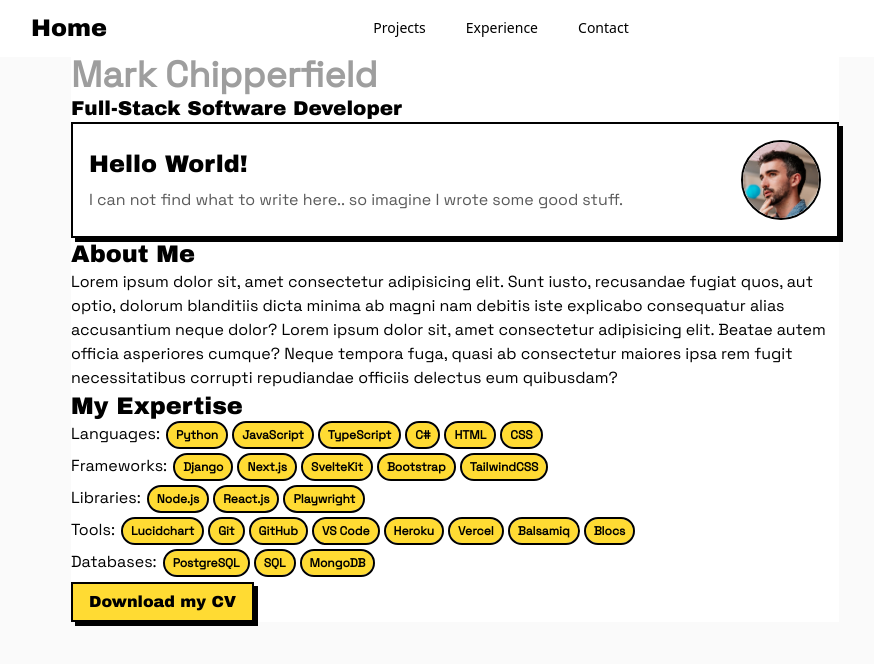
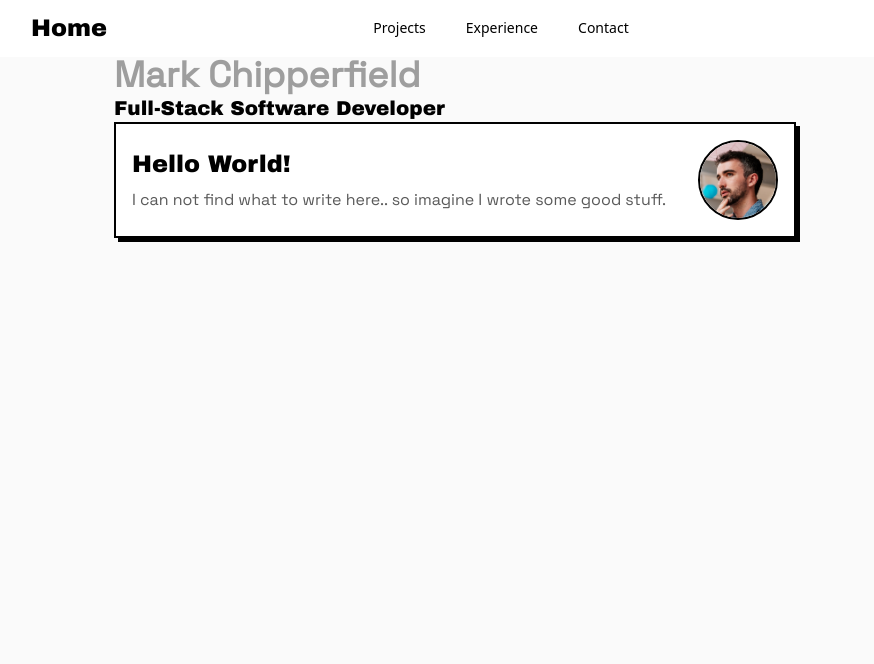
Before and after one commit to MarkChips/portfolio-website, a Next.js app: page / in a window 1280 px wide. Shown: the top 664 px of the page, without its empty margins (185-1059 px from the left). Built offline with nearby package versions, Linux system fonts and the light colour scheme; grey boxes are pictures that could not be loaded.

Commit message:
add scroll snapping to home page

```diff
--- a/app/page.tsx
+++ b/app/page.tsx
@@ -7,7 +7,11 @@ import { Button } from "@/components/retroui/Button";
 
 export default function Home() {
   return (
-    <main className="flex w-full max-w-3xl flex-col bg-white dark:bg-black">
+    // <main className="flex grow w-full max-w-3xl flex-col bg-white dark:bg-black">
+    <main className="h-[calc(100vh-56px)] snap-y snap-mandatory scroll-smooth overflow-y-scroll">
+      <div className="flex flex-col items-center">
+
+        <section className="snap-start h-screen">
           <TextGif text="Mark Chipperfield" gifUrl="https://media.giphy.com/media/4bhs1boql4XVJgmm4H/giphy.gif" />
           <Text as="h4">Full-Stack Software Developer</Text>
           <Card>
@@ -27,11 +31,14 @@ export default function Home() {
               </Card.Content>
             </div>
           </Card>
-      <section>
+        </section>
+
+        <section className="snap-start h-screen">
           <Text as="h3">About Me</Text>
           <p>Lorem ipsum dolor sit, amet consectetur adipisicing elit. Sunt iusto, recusandae fugiat quos, aut optio, dolorum blanditiis dicta minima ab magni nam debitis iste explicabo consequatur alias accusantium neque dolor? Lorem ipsum dolor sit, amet consectetur adipisicing elit. Beatae autem officia asperiores cumque? Neque tempora fuga, quasi ab consectetur maiores ipsa rem fugit necessitatibus corrupti repudiandae officiis delectus eum quibusdam?</p>
         </section>
-      <section>
+
+        <section className="snap-start h-screen">
           <Text as="h3">My Expertise</Text>
           <ul>
             <li>
@@ -75,12 +82,14 @@ export default function Home() {
               <Badge>MongoDB</Badge>
             </li>
           </ul>
-      </section>
           <a href="/docs/Mark-Chipperfield-CV.pdf" download>
             <Button>
               Download my CV
             </Button>
           </a>
+        </section>
+
+      </div>
     </main>
   );
 }
```
Lines whose indentation alone changed are shown as unchanged.
